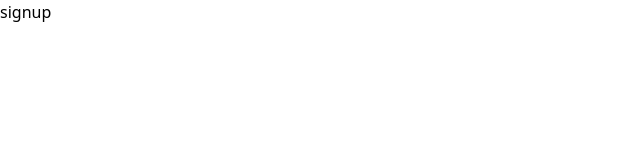
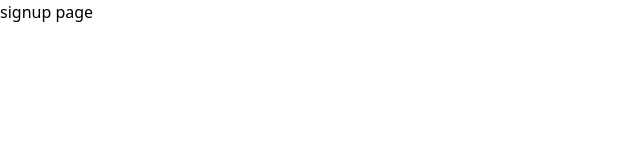
Before and after one commit to HijabZulfiqar/View-Movie, a React (Vite) app: page /signup in a window 1280 px wide. Shown: the top 160 px of the page, without its empty margins (0-640 px from the left). Built offline with nearby package versions, Linux system fonts and the light colour scheme; a web font is replaced by a local one.

Commit message:
added auth section

```diff
--- a/src/Components/auth/loginForm.jsx
+++ b/src/Components/auth/loginForm.jsx
@@ -38,7 +38,7 @@ const LoginForm = () => {
       {backdropPath && <img className='absolute w-full h-full object-cover mix-blend-overlay' src={backdropPath} alt="Background" />}
       <div className='flex justify-center items-center h-full'>
         <form className='max-w-[400px] text-white font-Abyssinica w-full mx-auto bg-slate-900  p-8'>
-          <h2 className='text-4xl font-bold text-center py-4'>Register Here</h2>
+          <h2 className='text-4xl font-bold text-center py-4'>Register Here </h2>
           <div className='flex flex-col mb-4'>
             <label>Username</label>
             <input className='border text-black rounded relative bg-gray-100 p-2' type="text" />
--- a/src/Components/auth/signupForm.jsx
+++ b/src/Components/auth/signupForm.jsx
@@ -3,7 +3,7 @@ import React from 'react'
 const SignupForm = () => {
   return (
     <div>
-      signup
+      signup page
     </div>
   )
 }
```
